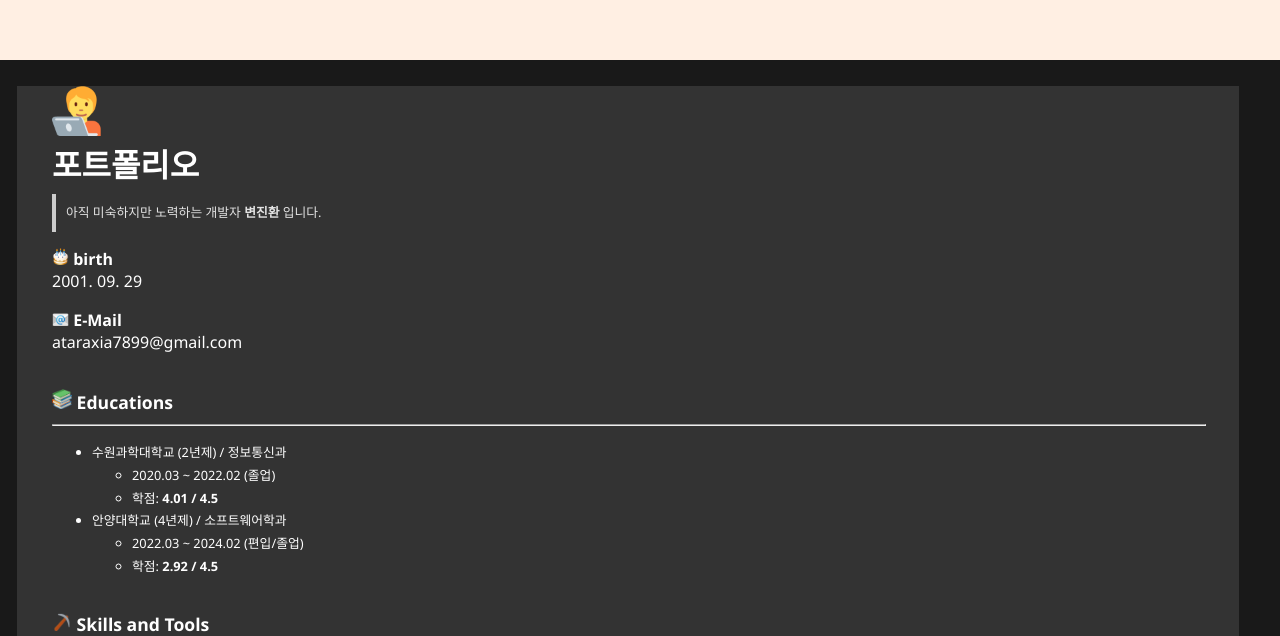
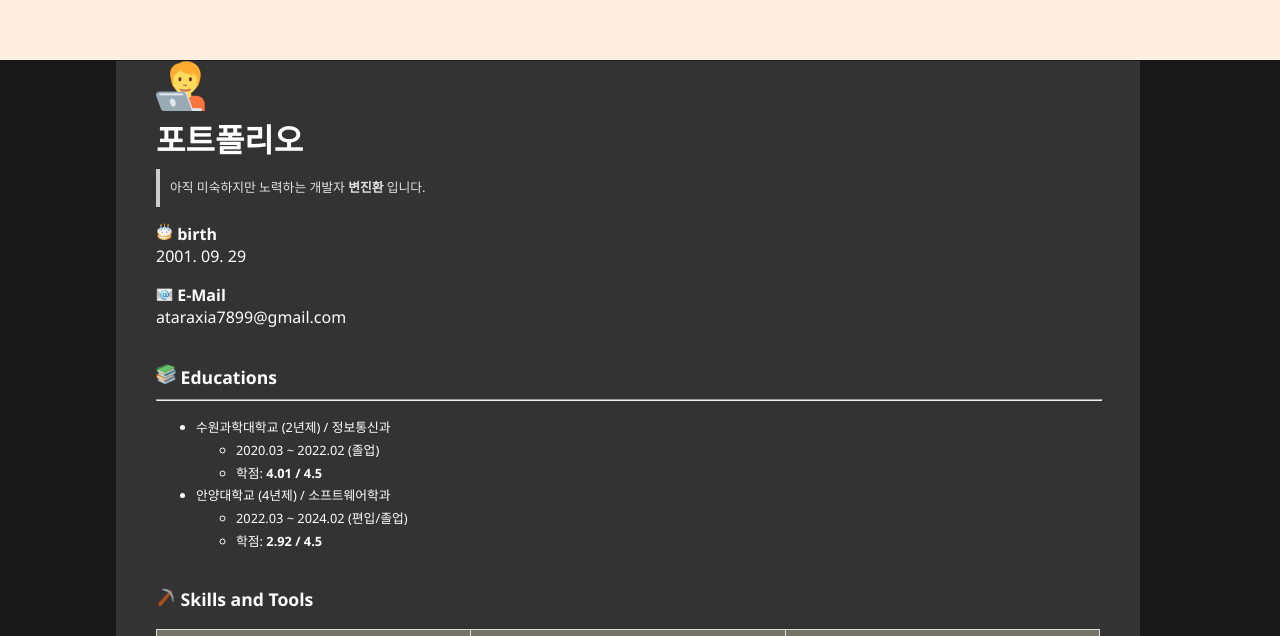
Before and after one commit to ataraxia7899/Portfolio, a React (Vite) app: page / in a window 1280 px wide. Shown: the part 164-800 px from the top of the page. Built offline with nearby package versions, Linux system fonts and the light colour scheme.

Commit message:
배경의 비율을 수정했다.

```diff
--- a/src/App.jsx
+++ b/src/App.jsx
@@ -24,14 +24,14 @@ export default function App() {
 				{/* 맨위에 커버를 설치해서 겹치지 않도록 위치 조절 */}
 				<div
 					style={{
-						width: '90%', // 81%에서 90%로 변경
-						maxWidth: '1200px', // 최대 너비
+						width: '80%', // 더 나은 균형감을 위해 조정된 너비
+						maxWidth: '1200px',
 						background: '#333333',
 						position: 'relative',
-						top: '35px',
-						paddingInline: '35px',
-						paddingBottom: '25px',
-						margin: '0 auto', // 중앙 정렬
+						top: '10px',
+						padding: '0 40px 25px',
+						margin: '0 auto', // div를 수평으로 중앙 정렬
+						boxSizing: 'border-box', // 너비 계산에 패딩 포함
 					}}
 				>
 					<Title />
--- a/src/index.css
+++ b/src/index.css
@@ -5,6 +5,7 @@
 	margin: 0;
 	padding: 0 5%; /* 좌우 여백만 설정 */
 	min-width: 320px; /* 최소 너비 설정 */
+	margin-left: 30;
 }
 
 /* 원래 배경색 #242424 */
```
